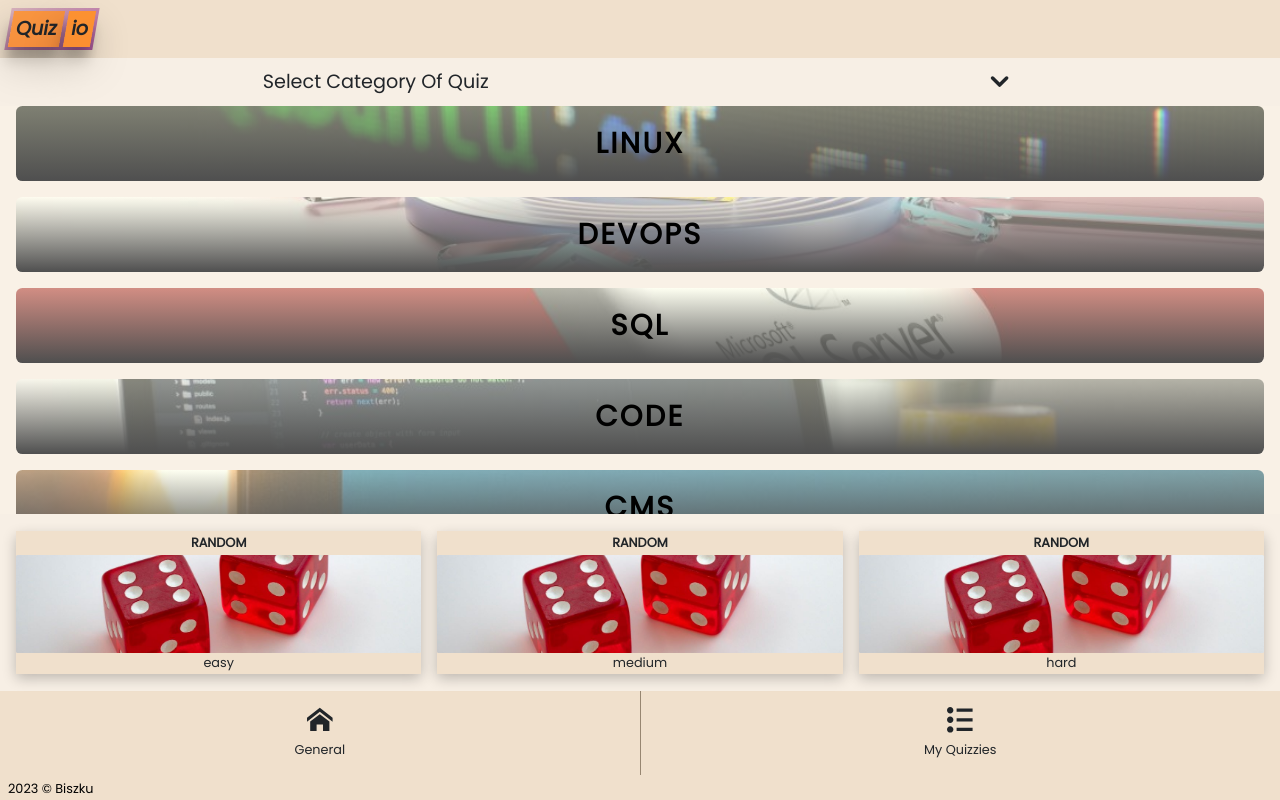
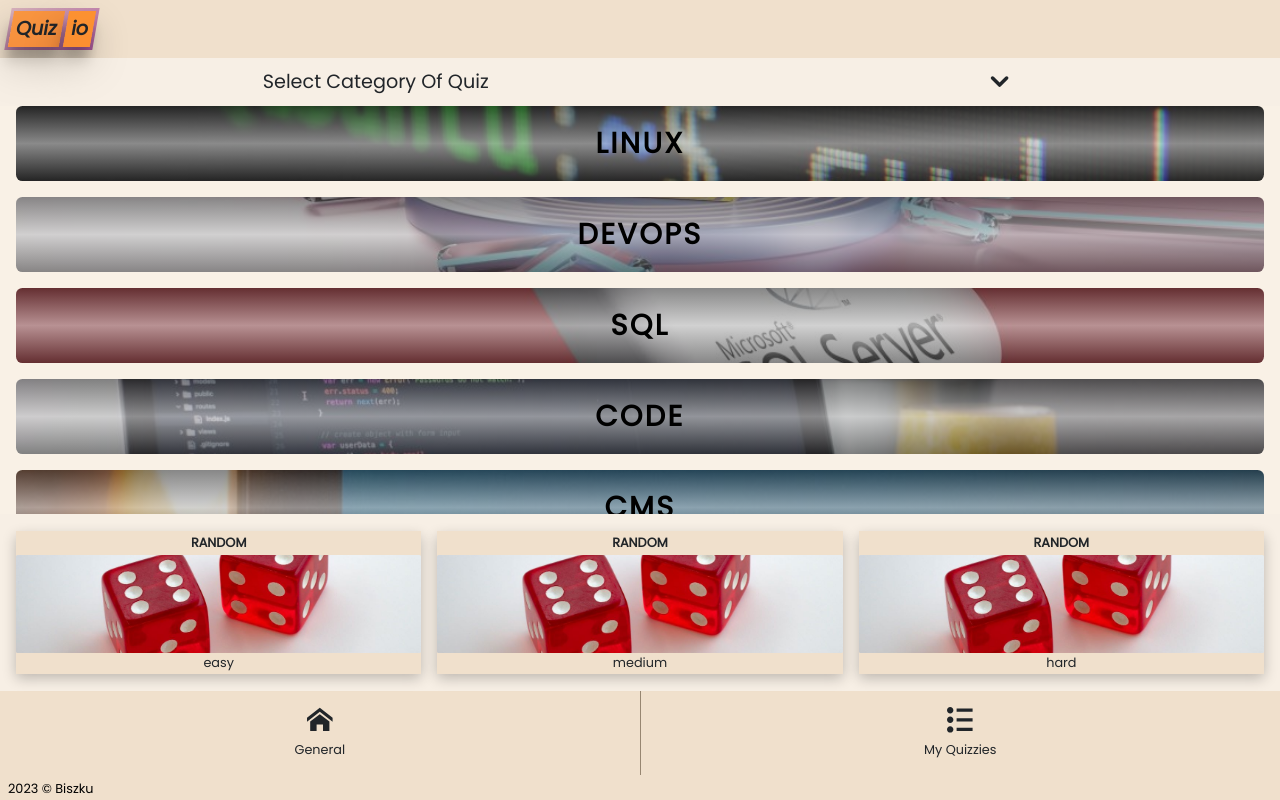
Before and after one commit to Biszku/QuizIo, a Next.js app: page / in a window 1280 px wide. Built offline with nearby package versions, Linux system fonts and the light colour scheme.

Commit message:
changed bg to better

```diff
--- a/components/Quizzies/quzzies-selecting-category.tsx
+++ b/components/Quizzies/quzzies-selecting-category.tsx
@@ -19,7 +19,7 @@ const QuizziesSelectingCategory = ({
         visibility ? "isVisible" : ""
       }`}
       style={{
-        backgroundImage: `linear-gradient(to bottom, rgb(253 255 228/ 50%), rgb(79 79 79)),url(/mini-${category}.jpg)`,
+        backgroundImage: `linear-gradient(#3b3b3b9c,#bfbfbfb8, #3b3b3b9c),url(/mini-${category}.jpg)`,
         animationDelay: `${0.05 * delay}s`,
       }}
       onClick={() => {
--- a/styles/components/_quiz-previe.scss
+++ b/styles/components/_quiz-previe.scss
@@ -39,7 +39,11 @@
     height: 80%;
     width: 85%;
     border-radius: 1rem;
-    background-color: rgba(240, 224, 204, 0.3);
+    background-image: linear-gradient(
+      to right bottom,
+      rgba(240, 224, 204, 0.3),
+      rgba(240, 219, 193, 0.6)
+    );
 
     display: flex;
     flex-direction: column;
```
